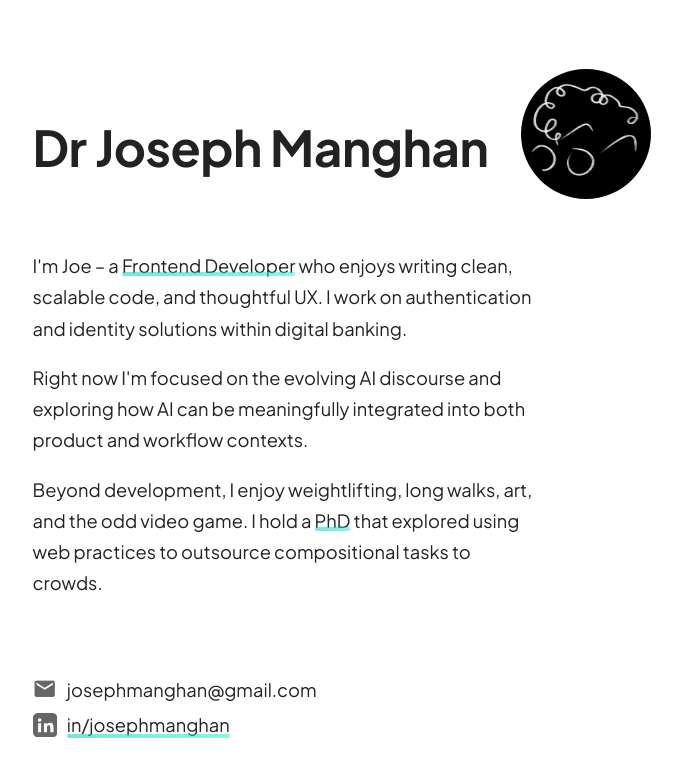
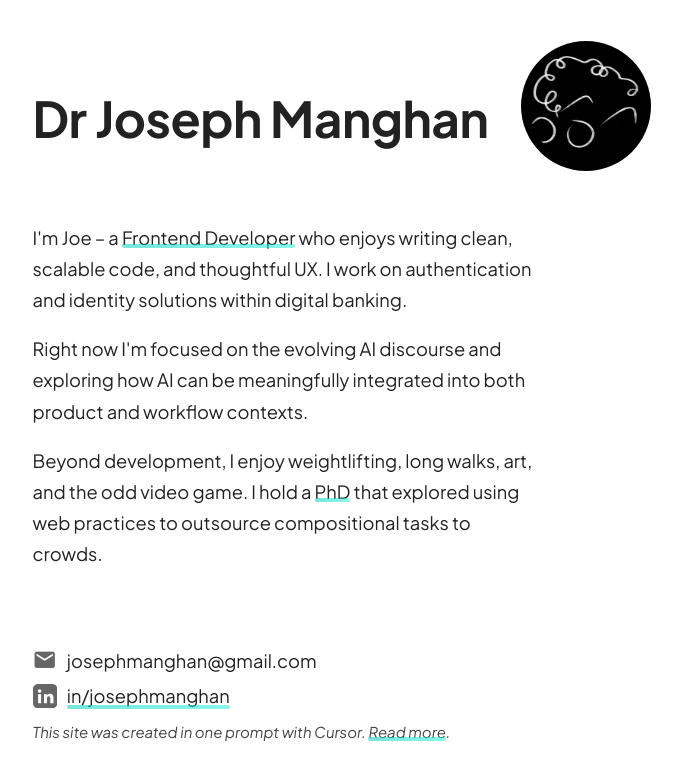
Before and after one commit to josephmanghan/one-prompt-site, a React (Vite) app: page / in a window 1280 px wide. Shown: the top 780 px of the page, without its empty margins (8-690 px from the left). Built offline with nearby package versions, Linux system fonts and the light colour scheme.

Commit message:
initialise one-prompt-site blog

```diff
--- a/index.html
+++ b/index.html
@@ -5,7 +5,7 @@
     <link rel="icon" type="image/x-icon" href="/src/assets/favicon.ico" />
     <meta name="viewport" content="width=device-width, initial-scale=1.0" />
     <title>Dr Joe</title>
-    <link href="https://fonts.googleapis.com/css2?family=Plus+Jakarta+Sans:wght@400;700&display=swap" rel="stylesheet" />
+    <link href="https://fonts.googleapis.com/css2?family=Plus+Jakarta+Sans:ital,wght@0,400;0,700;1,400;1,700&display=swap" rel="stylesheet" />
     <link href="https://fonts.googleapis.com/icon?family=Material+Icons" rel="stylesheet" />
   </head>
   <body>
--- a/package.json
+++ b/package.json
@@ -11,7 +11,8 @@
   },
   "dependencies": {
     "react": "^19.1.0",
-    "react-dom": "^19.1.0"
+    "react-dom": "^19.1.0",
+    "react-router-dom": "^6.30.0"
   },
   "devDependencies": {
     "@eslint/js": "^9.25.0",
--- a/src/App.jsx
+++ b/src/App.jsx
@@ -3,14 +3,23 @@ import Wrapper from './components/Wrapper/Wrapper';
 import Header from './components/Header/Header';
 import Bio from './components/Bio/Bio';
 import Contact from './components/Contact/Contact';
+import Blog from './components/Blog';
+import { BrowserRouter as Router, Routes, Route } from 'react-router-dom';
 
 function App() {
 	return (
-		<Wrapper>
-			<Header />
-			<Bio />
-			<Contact />
-		</Wrapper>
+		<Router>
+			<Routes>
+				<Route path="/one-prompt-site-blog" element={<Blog />} />
+				<Route path="/*" element={
+					<Wrapper>
+						<Header />
+						<Bio />
+						<Contact />
+					</Wrapper>
+				} />
+			</Routes>
+		</Router>
 	);
 }
 
--- /dev/null
+++ b/src/components/Blog/Blog.jsx
@@ -0,0 +1,8 @@
+import React from 'react';
+import './blog.css';
+
+const Blog = () => (
+	<p>hello world</p>
+);
+
+export default Blog;
--- /dev/null
+++ b/src/components/Blog/blog.css
@@ -0,0 +1 @@
+/* Blog page styles placeholder */
--- /dev/null
+++ b/src/components/Blog/index.js
@@ -0,0 +1 @@
+export { default } from './Blog';
--- a/src/components/Contact/Contact.jsx
+++ b/src/components/Contact/Contact.jsx
@@ -43,6 +43,9 @@ const Contact = () => {
 					in/josephmanghan
 				</a>
 			</div>
+			<p className="contact-blog-link">
+				This site was created in one prompt with Cursor. <a class="link-styling" href="/one-prompt-site-blog">Read more</a>.
+			</p>
 		</div>
 	);
 };
--- a/src/components/Contact/contact.css
+++ b/src/components/Contact/contact.css
@@ -1,6 +1,7 @@
 .contact-section {
   margin-top: 0.5rem;
   text-align: left;
+  margin-bottom: 2.2rem;
 }
 
 .contact-item {
@@ -56,3 +57,11 @@
   font-size: 0.95rem;
   transition: opacity 0.2s;
 }
+
+.contact-blog-link {
+  font-size: 0.92rem;
+  font-style: italic;
+  font-family: 'Plus Jakarta Sans', system-ui, Avenir, Helvetica, Arial, sans-serif;
+  color: #444;
+  margin-top: 0.7rem;
+}
--- a/src/index.css
+++ b/src/index.css
@@ -32,7 +32,7 @@
 
 .link-styling {
 	font-weight: 500;
-	color: #222;
+	color: inherit;
 	text-decoration: none;
 	position: relative;
 }
```
Also changed, not shown: 1 other file (tests, documents, lock files or other folders).
